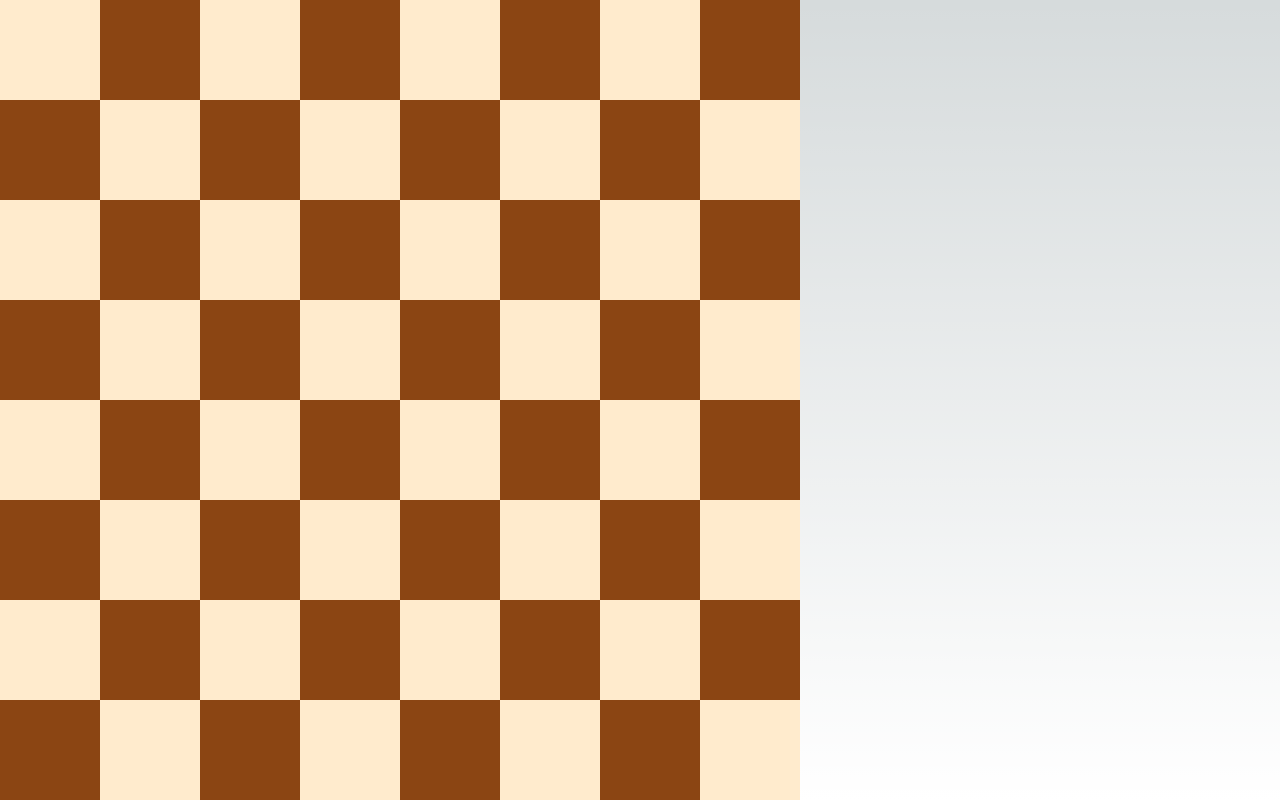
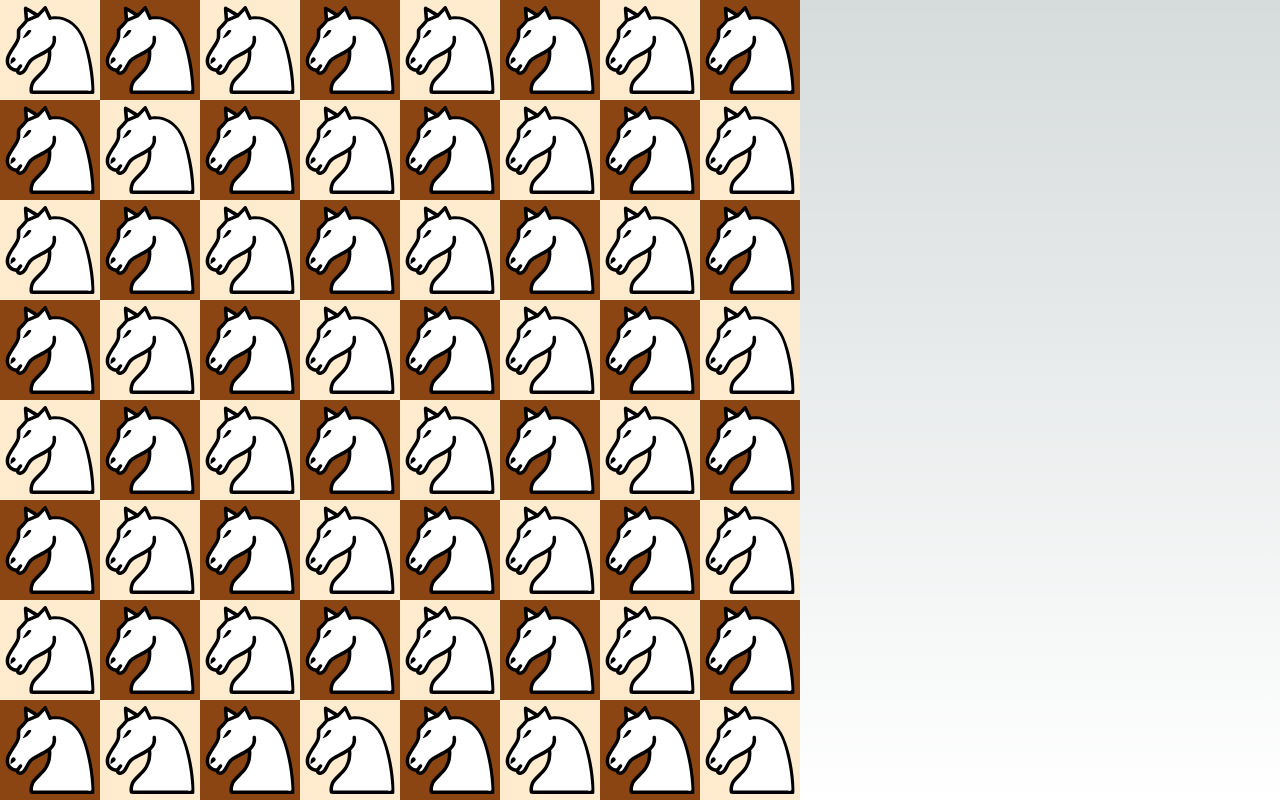
Before and after one commit to fcgrant/chess-board-gui, a Next.js app: page / in a window 1280 px wide. Built offline with nearby package versions, Linux system fonts and the light colour scheme.

Commit message:
Printing pieces onto the board

```diff
--- a/src/app/components/Board.tsx
+++ b/src/app/components/Board.tsx
@@ -1,5 +1,6 @@
 import React from "react";
 import Square from "./Square";
+import { whiteKnight } from "./Piece";
 
 export default function Board(): JSX.Element {
 
@@ -13,7 +14,7 @@ export default function Board(): JSX.Element {
         rank = [];
         for (let j = 0; j < boardDimension; j++) {
             position = String.fromCharCode(97 + i) + ((7 - j) + 1).toString();
-            rank.push(<Square position={position} />)
+            rank.push(<Square position={position} piece={whiteKnight} />)
         }
         board.push(rank);
     }
--- a/src/app/components/Piece.tsx
+++ b/src/app/components/Piece.tsx
@@ -1,17 +1,25 @@
 import Image from "next/image";
 
-export default function Piece(name: string, imagePath: string, value: number): JSX.Element {
+type Props = {
+    name: string,
+    imagePath: string,
+    value: number
+}
+
+function Piece(props: Props): JSX.Element {
 
     const pieceDimension: number = 100;
-    const pieceValue: number = value;
+    const pieceValue: number = props.value;
 
 
     return (
         <Image
             height={pieceDimension}
             width={pieceDimension}
-            src={imagePath}
-            alt={name}
+            src={props.imagePath}
+            alt={props.name}
         />
     )
 }
+
+export const whiteKnight = <Piece name="White Knight" imagePath="/light-knight.svg" value={3} />
--- a/src/app/page.tsx
+++ b/src/app/page.tsx
@@ -1,5 +1,4 @@
 import Board from './components/Board'
-import Square from './components/Square'
 
 export default function Home() {
 
```
